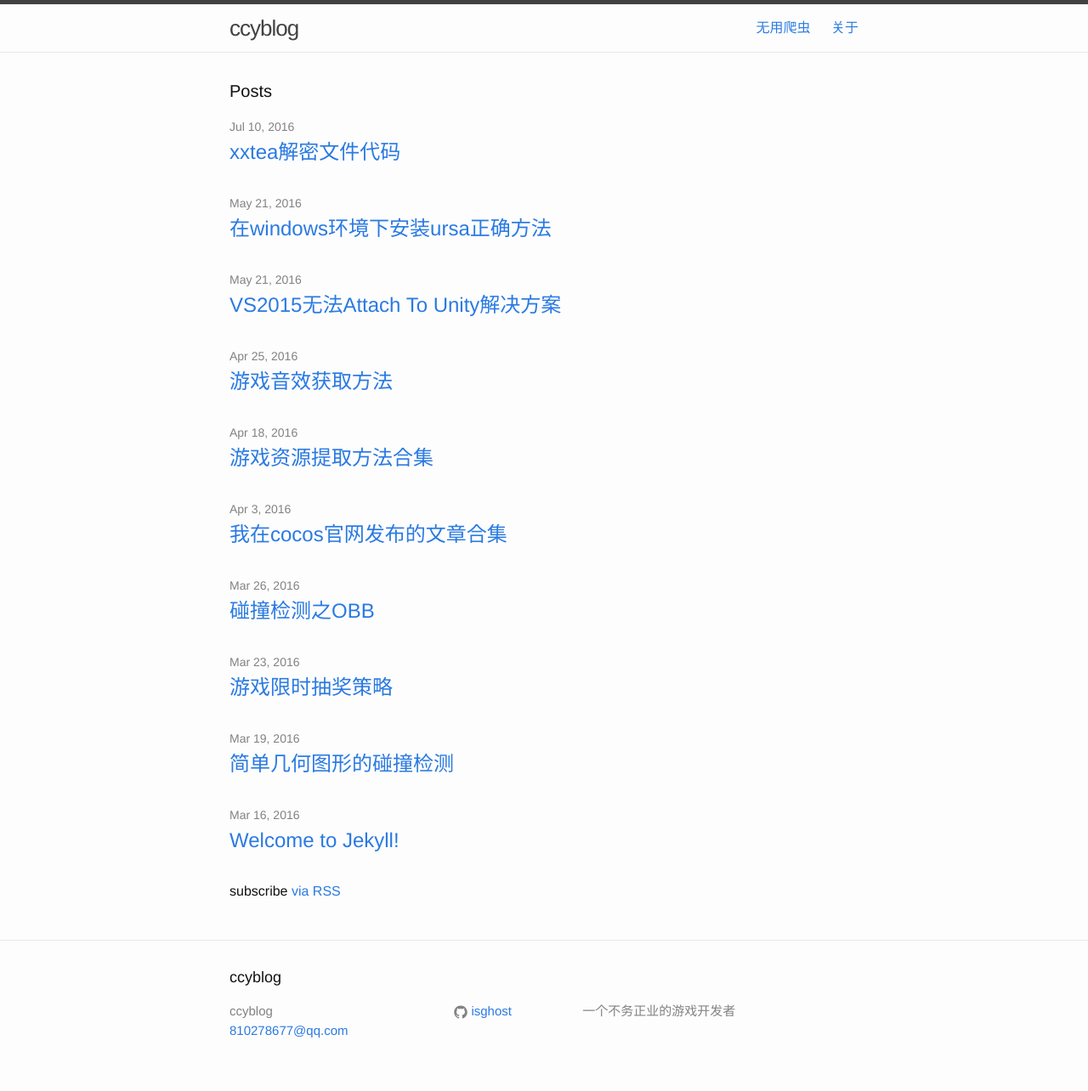
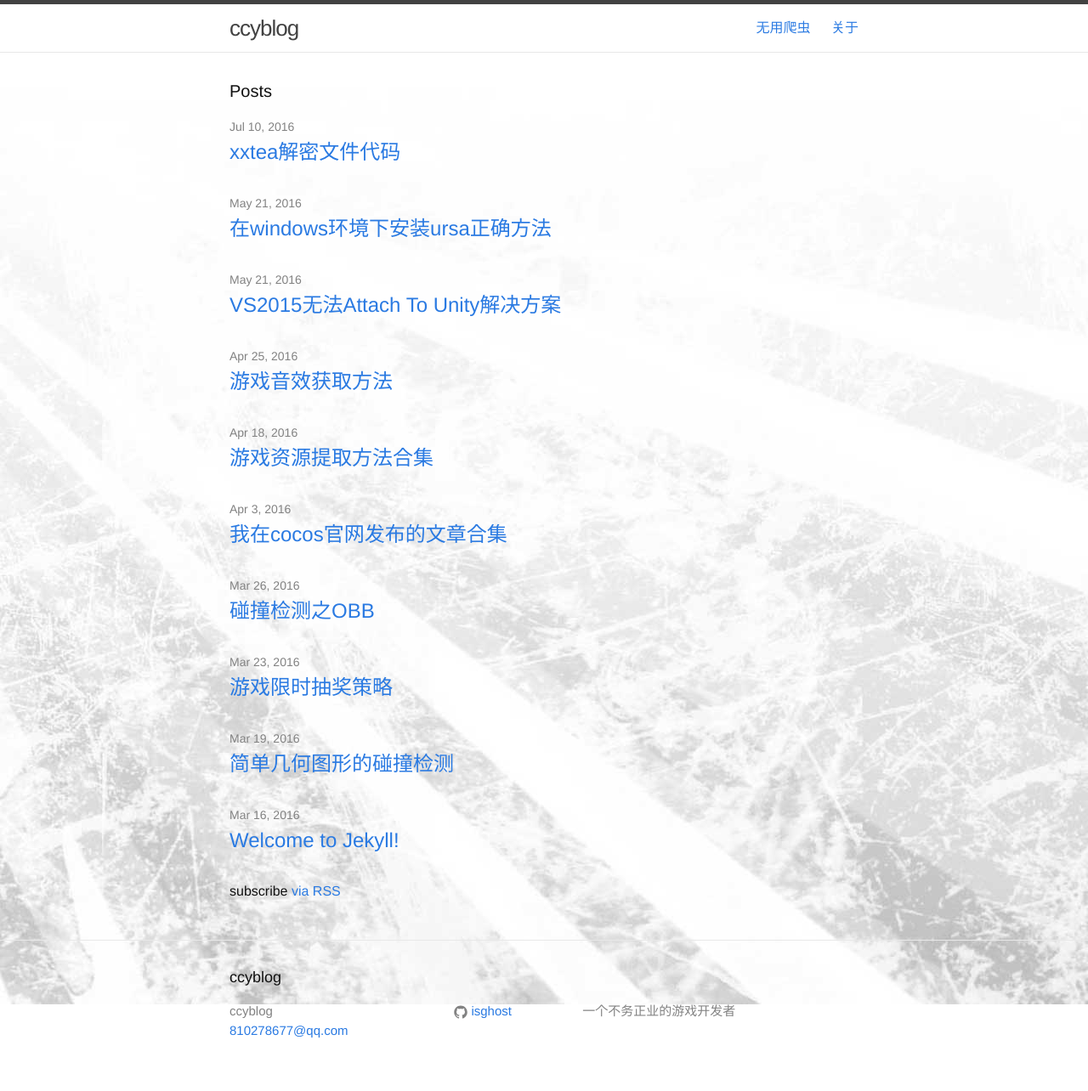
Before and after one commit to isghost/isghost.github.io, a Jekyll site: the page built from index.html, in a window 1280 px wide. Shown: the whole page at 85% size. Built offline with Jekyll 4.4.1, drawn with Linux system fonts in a browser that asks for light colours; comment, search, counter and statistics services are not loaded.

Commit message:
添加背景图片

```diff
--- a/_sass/_base.scss
+++ b/_sass/_base.scss
@@ -16,7 +16,7 @@ dl, dd, ol, ul, figure {
 body {
     font: $base-font-weight #{$base-font-size}/#{$base-line-height} $base-font-family;
     color: $text-color;
-    background-color: $background-color;
+    background: url(../images/bg1.jpg) no-repeat center center fixed;
     -webkit-text-size-adjust: 100%;
     -webkit-font-feature-settings: "kern" 1;
     -moz-font-feature-settings: "kern" 1;
```
Also changed, not shown: images/bg1.jpg (added).
